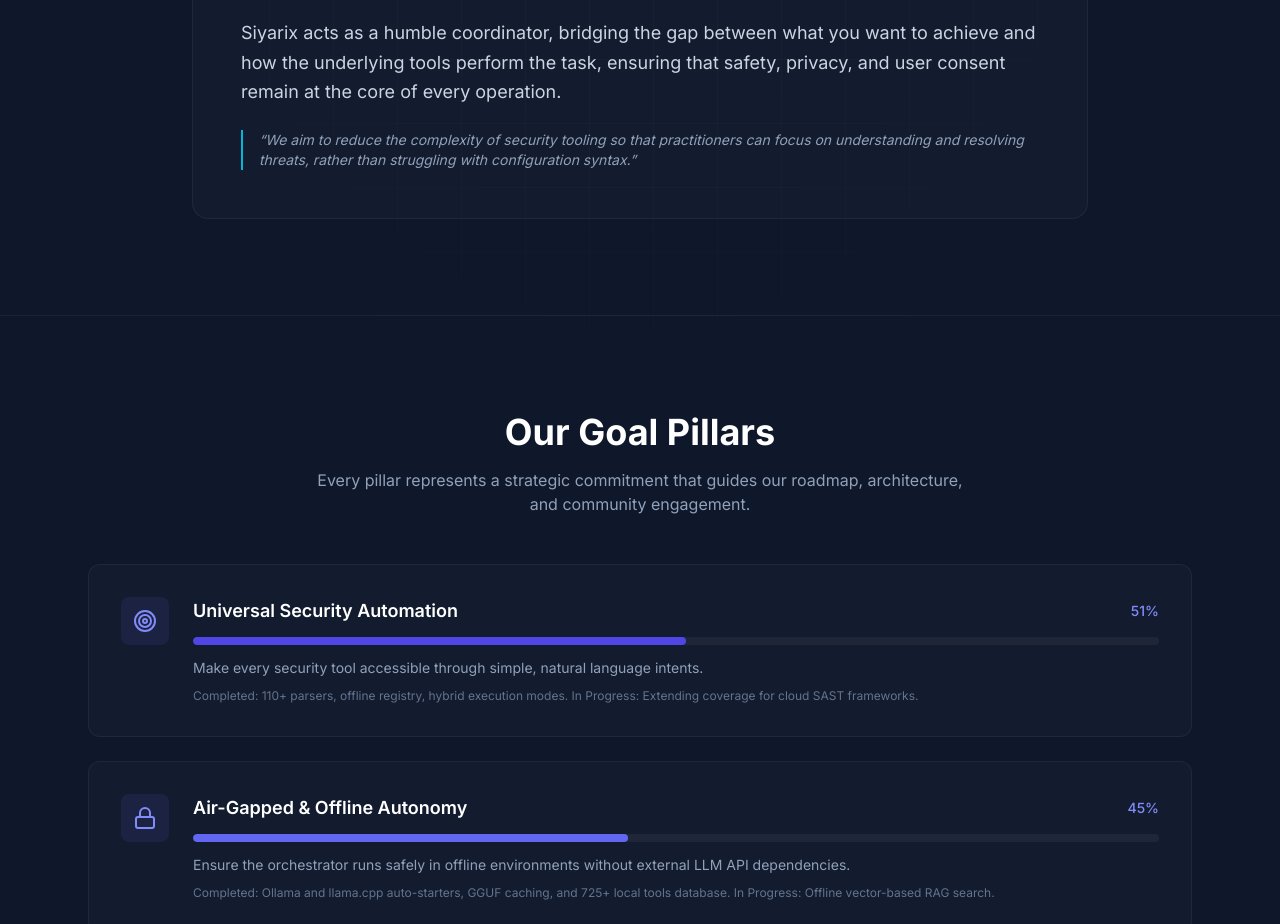
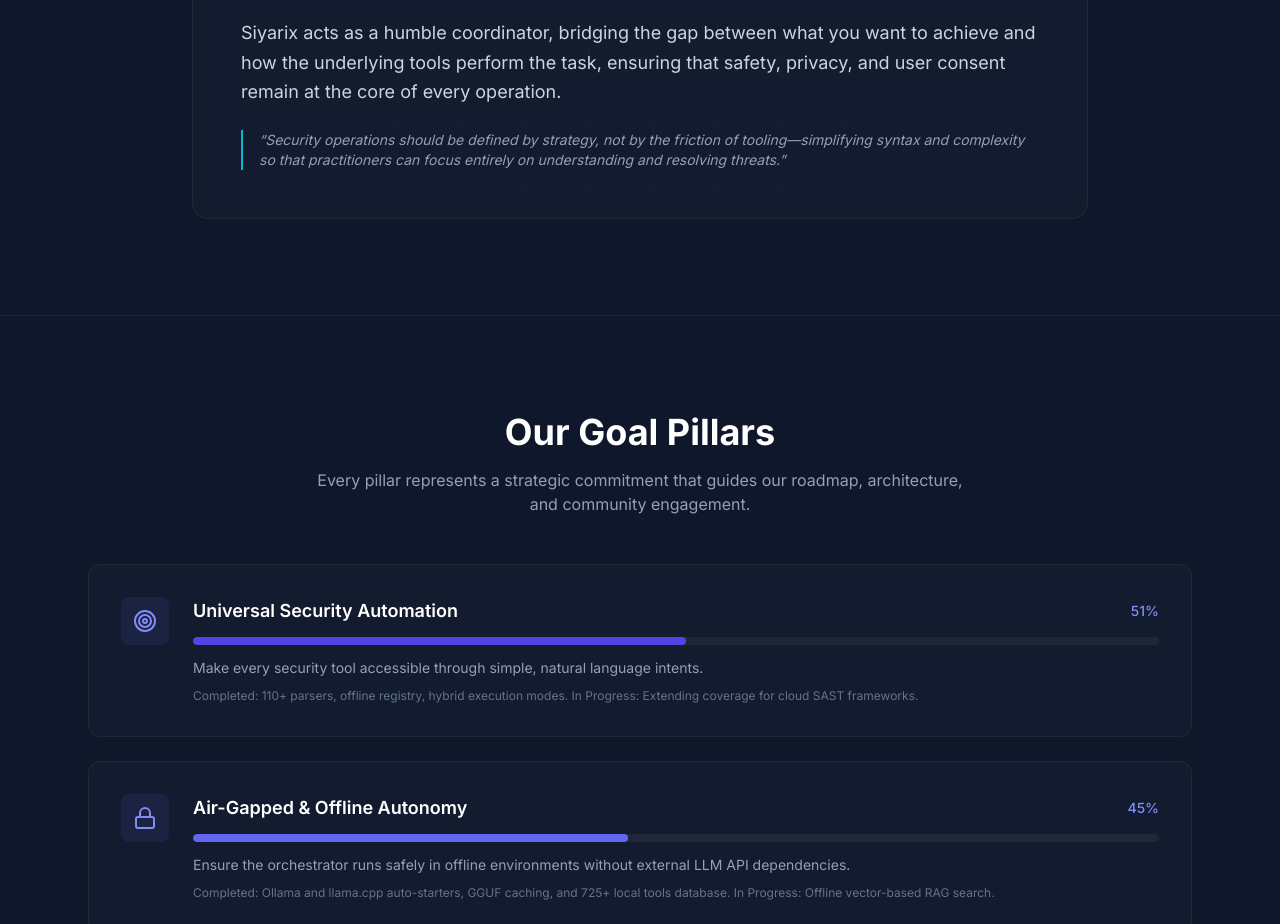
Before and after one commit to siyarix/siyarix.github.io, a Next.js app: page /vision in a window 1280 px wide. Shown: the part 1042-1966 px from the top of the page. Built offline with nearby package versions, Linux system fonts and the light colour scheme.

Commit message:
Refactor: Merge old and new vision page quotations to capture both high-level vision and practical goals

```diff
--- a/src/app/vision/page.tsx
+++ b/src/app/vision/page.tsx
@@ -113,7 +113,7 @@
               </div>
               <div className="mt-6 border-l-2 border-accent pl-4">
                 <p className="text-sm italic text-slate-400">
-                  &ldquo;We aim to reduce the complexity of security tooling so that practitioners can focus on understanding and resolving threats, rather than struggling with configuration syntax.&rdquo;
+                  &ldquo;Security operations should be defined by strategy, not by the friction of tooling—simplifying syntax and complexity so that practitioners can focus entirely on understanding and resolving threats.&rdquo;
                 </p>
               </div>
             </div>
```
